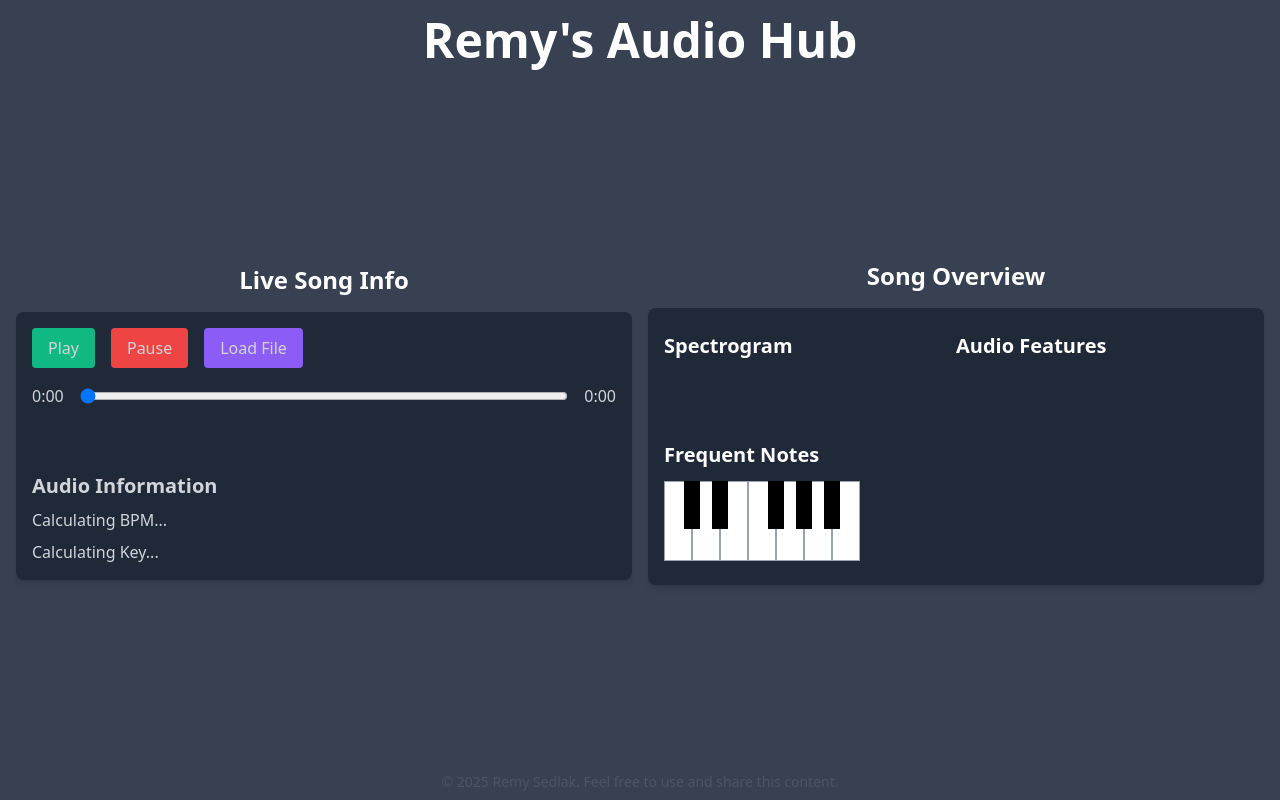
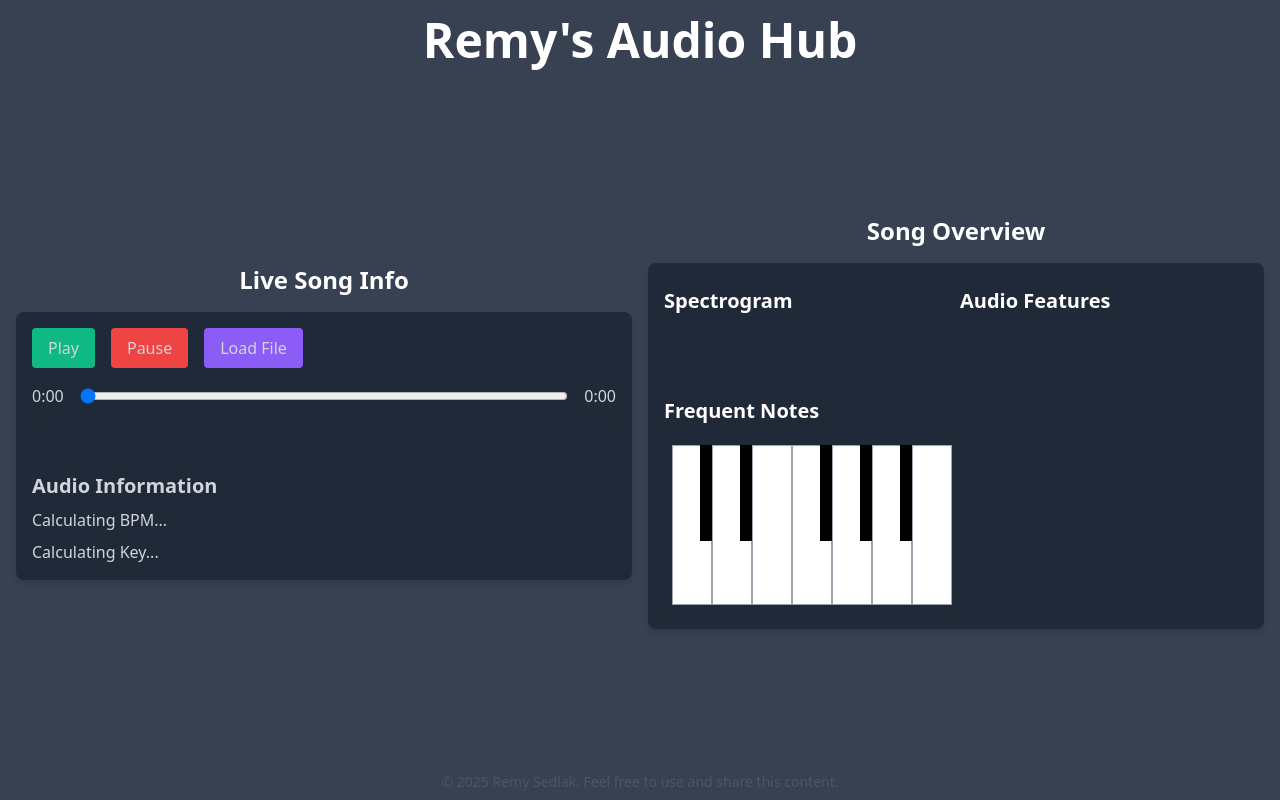
Before and after one commit to remysedlak/audio-hub, a React (Vite) app: page /visualizer in a window 1280 px wide. Built offline with nearby package versions, Linux system fonts and the light colour scheme; a web font is replaced by a local one.

Commit message:
Working piano that shows common notes from the mp3

```diff
--- a/src/comps/NoteFinder.jsx
+++ b/src/comps/NoteFinder.jsx
@@ -1,10 +1,9 @@
+import React, { useEffect, useState } from 'react';
 
-import React, { useEffect, useState } from 'react';
-// Contains methods and components for the KeyFinder component
-const KeyFinder = ({ file }) => {
+const NoteFinder = ({ file }) => {
+    const [keys, setKeys] = useState([]);
 
     useEffect(() => {
-
         console.log("Offline file received:", file);
         async function processFile() {
             if (file) {
@@ -15,8 +14,6 @@ const KeyFinder = ({ file }) => {
         processFile();
     }, [file]);
 
-    const [keys, setKeys] = useState([]);
-
     //decode via web audio api
     async function decodeMP3(file) {
         const audioContext = new AudioContext();
@@ -25,22 +22,43 @@ const KeyFinder = ({ file }) => {
     }
 
     function computeFFT(audioBuffer) {
-        const audioContext = new AudioContext(); // Create a new AudioContext
-        const analyser = audioContext.createAnalyser(); // Create AnalyserNode using the correct AudioContext
-        analyser.fftSize = 4096; // Set fftSize property of the analyser
+        // Create a new offline context for analysis
+        const offlineContext = new OfflineAudioContext(
+            audioBuffer.numberOfChannels,
+            audioBuffer.length,
+            audioBuffer.sampleRate
+        );
 
-        const source = audioContext.createBufferSource(); // Create a BufferSource
-        source.buffer = audioBuffer; // Set the audio buffer
-        source.connect(analyser); // Connect the source to the analyser
-        analyser.connect(audioContext.destination); // Connect analyser to destination (output)
+        // Create source from the audio buffer
+        const source = offlineContext.createBufferSource();
+        source.buffer = audioBuffer;
 
-        // Create an array to store frequency data
-        const spectrum = new Float32Array(analyser.frequencyBinCount);
+        // Create analyzer
+        const analyser = offlineContext.createAnalyser();
+        analyser.fftSize = 4096;
 
-        // Get the frequency data from the analyser node
-        analyser.getFloatFrequencyData(spectrum);
+        // Connect source to analyzer
+        source.connect(analyser);
+        analyser.connect(offlineContext.destination);
 
-        return { spectrum, sampleRate: audioBuffer.sampleRate };
+        // Start the source
+        source.start(0);
+
+        // Process the audio
+        const bufferLength = analyser.frequencyBinCount;
+        const dataArray = new Float32Array(bufferLength);
+
+        // Create a promise to render the audio
+        return offlineContext.startRendering().then(() => {
+            // Once rendering is complete, get the frequency data
+            analyser.getFloatFrequencyData(dataArray);
+
+            // Return the data and sample rate
+            return {
+                spectrum: dataArray,
+                sampleRate: audioBuffer.sampleRate
+            };
+        });
     }
 
     function frequencyToNote(frequency) {
@@ -56,11 +74,22 @@ const KeyFinder = ({ file }) => {
     function detectKey(spectrum, sampleRate) {
         let noteCounts = {};
 
-        for (let i = 0; i < spectrum.length; i++) {
-            const frequency = (i * sampleRate) / spectrum.length;
-            const note = frequencyToNote(frequency);
-            if (note) {
-                noteCounts[note] = (noteCounts[note] || 0) + 1;
+        // Convert negative dB values to relative magnitude
+        const normalizedSpectrum = Array.from(spectrum).map(value =>
+            // Convert from dB scale (negative values) to a positive scale
+            Math.pow(10, value / 20)
+        );
+
+        for (let i = 0; i < normalizedSpectrum.length; i++) {
+            const frequency = (i * sampleRate) / (2 * normalizedSpectrum.length); // Nyquist frequency adjustment
+            const magnitude = normalizedSpectrum[i];
+
+            // Only count frequencies with significant magnitude
+            if (magnitude > 0.005) { // Threshold to filter out noise
+                const note = frequencyToNote(frequency);
+                if (note) {
+                    noteCounts[note] = (noteCounts[note] || 0) + magnitude;
+                }
             }
         }
 
@@ -68,6 +97,11 @@ const KeyFinder = ({ file }) => {
     }
 
     function getTopKeys(noteCounts) {
+        // If no notes were detected, return an empty array
+        if (Object.keys(noteCounts).length === 0) {
+            return ["No keys detected"];
+        }
+
         return Object.entries(noteCounts)
             .sort((a, b) => b[1] - a[1]) // Sort by count (descending)
             .slice(0, 3) // Get top 3
@@ -75,12 +109,51 @@ const KeyFinder = ({ file }) => {
     }
 
     async function findMostCommonKeys(file) {
-        const audioBuffer = await decodeMP3(file);
-        const { spectrum, sampleRate } = computeFFT(audioBuffer);
-        const noteCounts = detectKey(spectrum, sampleRate);
-        return getTopKeys(noteCounts);
+        try {
+            const audioBuffer = await decodeMP3(file);
+            const { spectrum, sampleRate } = await computeFFT(audioBuffer);
+            const noteCounts = detectKey(spectrum, sampleRate);
+            return getTopKeys(noteCounts);
+        } catch (error) {
+            console.error("Error analyzing audio:", error);
+            return ["Error analyzing audio"];
+        }
     }
+    console.log({keys});
 
-    return <p>{keys.join(", ")}</p>;
+
+    const pianoKeys = [
+    { note: "C", hasBlack: true },
+    { note: "D", hasBlack: true },
+    { note: "E", hasBlack: false },
+    { note: "F", hasBlack: true },
+    { note: "G", hasBlack: true },
+    { note: "A", hasBlack: true },
+    { note: "B", hasBlack: false }
+  ];
+
+  return (
+    <ul className="flex bg-gray-800 rounded p-2">
+      {pianoKeys.map(({ note, hasBlack }, index) => (
+        <li key={index} className="relative">
+          {/* White Key */}
+          <div
+            className={`w-10 h-40 border border-gray-400 ${
+              keys.includes(note) ? "bg-red-500" : "bg-white"
+            }`}
+            data-note={note}  // Store the note in a data attribute
+          >
+            {note}
+          </div>
+
+          {/* Black Key */}
+          {hasBlack && (
+            <div className="absolute top-0 left-7 w-6 h-24 bg-black" data-note={`${note}#`}></div>
+          )}
+        </li>
+      ))}
+    </ul>
+  );
 };
-export default KeyFinder;
+
+export default NoteFinder;
--- a/src/comps/Piano.jsx
+++ b/src/comps/Piano.jsx
@@ -1,43 +1,39 @@
 import React from 'react';
 
-const Piano = () => {
-    return (
+const Piano = ({ keys }) => {
+    console.log({keys});
+  const pianoKeys = [
+    { note: "C", hasBlack: true },
+    { note: "D", hasBlack: true },
+    { note: "E", hasBlack: false },
+    { note: "F", hasBlack: true },
+    { note: "G", hasBlack: true },
+    { note: "A", hasBlack: true },
+    { note: "B", hasBlack: false }
+  ];
 
-            <ul className="flex bg-gray-800 rounded ">
-                {/* Piano Keys */}
-                <li className="relative">
-                    <div className="w-7 h-20 bg-white border border-gray-400"></div>
-                    <div className="absolute top-0 left-5 w-2 h-12 bg-black"></div>
-                </li>
-                <li className="relative">
-                    <div className="absolute top-0 w-2 h-12 bg-black"></div>
-                    <div className="w-7 h-20 bg-white border border-gray-400"></div>
-                    <div className="absolute top-0 left-5 w-2 h-12 bg-black"></div>
-                </li>
-                <li className="relative">
-                    <div className="absolute top-0 w-2 h-12 bg-black"></div>
-                    <div className="w-7 h-20 bg-white border border-gray-400"></div>
-                </li>
-                <li className="relative">
-                    <div className="w-7 h-20 bg-white border border-gray-400"></div>
-                    <div className="absolute top-0 left-5 w-2 h-12 bg-black"></div>
-                </li>
-                <li className="relative">
-                    <div className="absolute top-0 w-2 h-12 bg-black"></div>
-                    <div className="w-7 h-20 bg-white border border-gray-400"></div>
-                    <div className="absolute top-0 left-5 w-2 h-12 bg-black"></div>
-                </li>
-                <li className="relative">
-                    <div className="absolute top-0 w-2 h-12 bg-black"></div>
-                    <div className="w-7 h-20 bg-white border border-gray-400"></div>
-                    <div className="absolute top-0 left-5 w-2 h-12 bg-black"></div>
-                </li>
-                <li className="relative">
-                    <div className="absolute top-0 w-2 h-12 bg-black"></div>
-                    <div className="w-7 h-20 bg-white border border-gray-400"></div>
-                </li>
-            </ul>
+  return (
+    <ul className="flex bg-gray-800 rounded p-2">
+      {pianoKeys.map(({ note, hasBlack }, index) => (
+        <li key={index} className="relative">
+          {/* White Key */}
+          <div
+            className={`w-10 h-40 border border-gray-400 ${
+              keys.includes(note) ? "bg-red-500" : "bg-white"
+            }`}
+            data-note={note}  // Store the note in a data attribute
+          >
+            {note}
+          </div>
 
-    );
+          {/* Black Key */}
+          {hasBlack && (
+            <div className="absolute top-0 left-7 w-6 h-24 bg-black" data-note={`${note}#`}></div>
+          )}
+        </li>
+      ))}
+    </ul>
+  );
 };
+
 export default Piano;
--- a/src/comps/SongOverview.jsx
+++ b/src/comps/SongOverview.jsx
@@ -4,6 +4,9 @@ import Piano from './Piano';
 
 const SongOverview = ({file}) => {
     console.log({file});
+
+    const [keys, setKeys] = useState([]);
+
     return (
         <div className= "flex flex-row justify-around items-top p-4 bg-gray-800 text-white rounded-lg shadow-md">
             <div className="flex flex-col">
@@ -12,9 +15,7 @@ const SongOverview = ({file}) => {
                 <canvas id="spectrogram" className="w-1/2 h-1/2"></canvas>
 
                 <h4 className="text-xl font-semibold mb-3">Frequent Notes</h4>
-
-                <Piano className="my-3"/>
-                <p className="mt-2"><NoteFinder file={file}/></p>
+                <p className=""><NoteFinder file={file} setKeys={setKeys}/></p>
 
             </div>
             <div>
```
